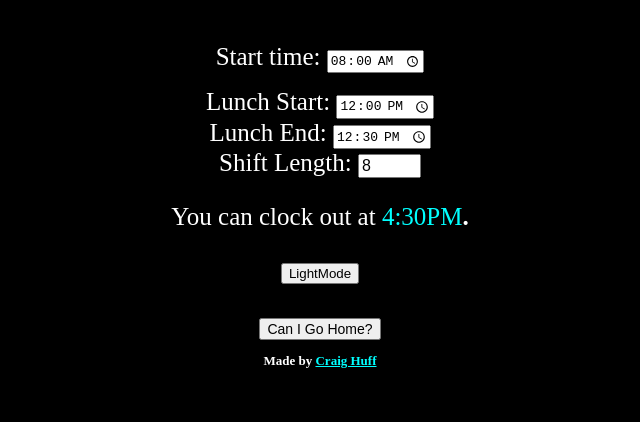
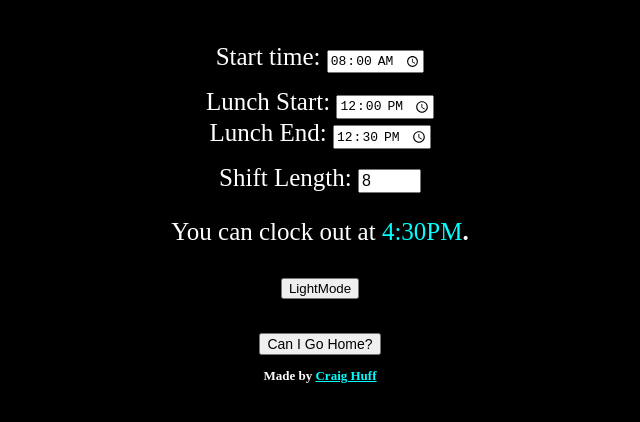
Before and after one commit to cthuff/WhenCanIGoHome, a plain HTML site: page index.html in a window 1280 px wide. Shown: the whole page, without its empty margins (320-960 px from the left). Drawn offline with Linux system fonts and the light colour scheme.

Commit message:
padding issue

```diff
--- a/index.html
+++ b/index.html
@@ -40,7 +40,7 @@
             <input type="time" value ="12:30" id="lunchEnd">
             <br>
         </div>
-        <div style="padding-top: 15;">
+        <div style="padding-top: 15px;">
             <label for="shiftTime">Shift Length: </label>
             <input type="number" min="1" max="12" value="8" id="shiftTime" onsubmit="return false">
         </div>
```
Also changed, not shown: 1 other file.
